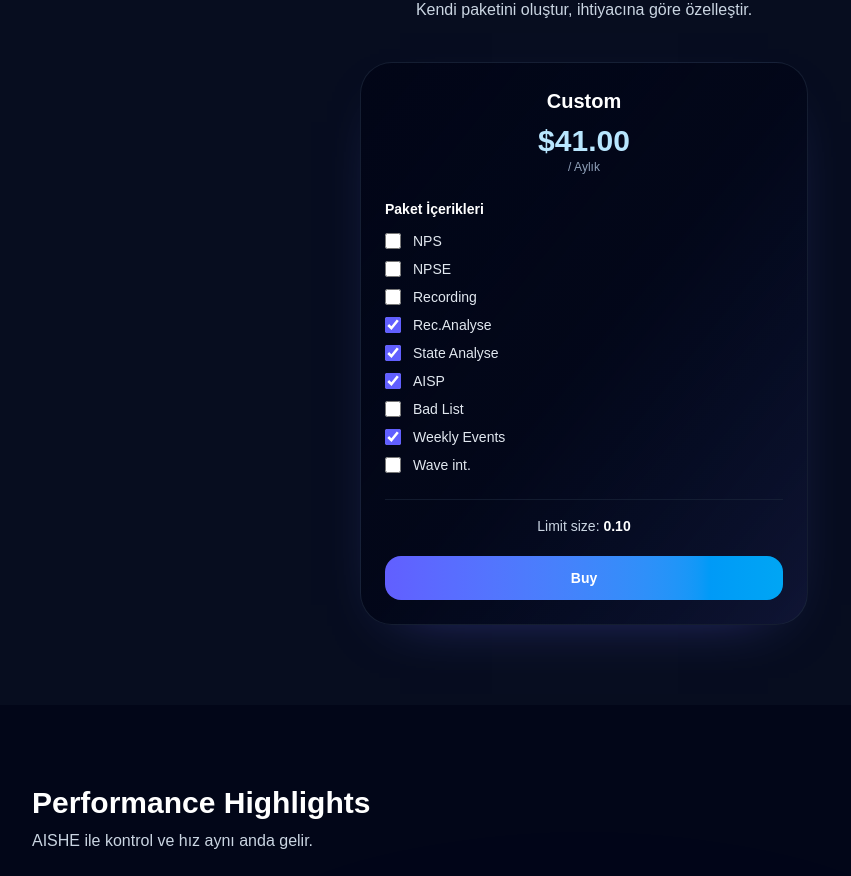
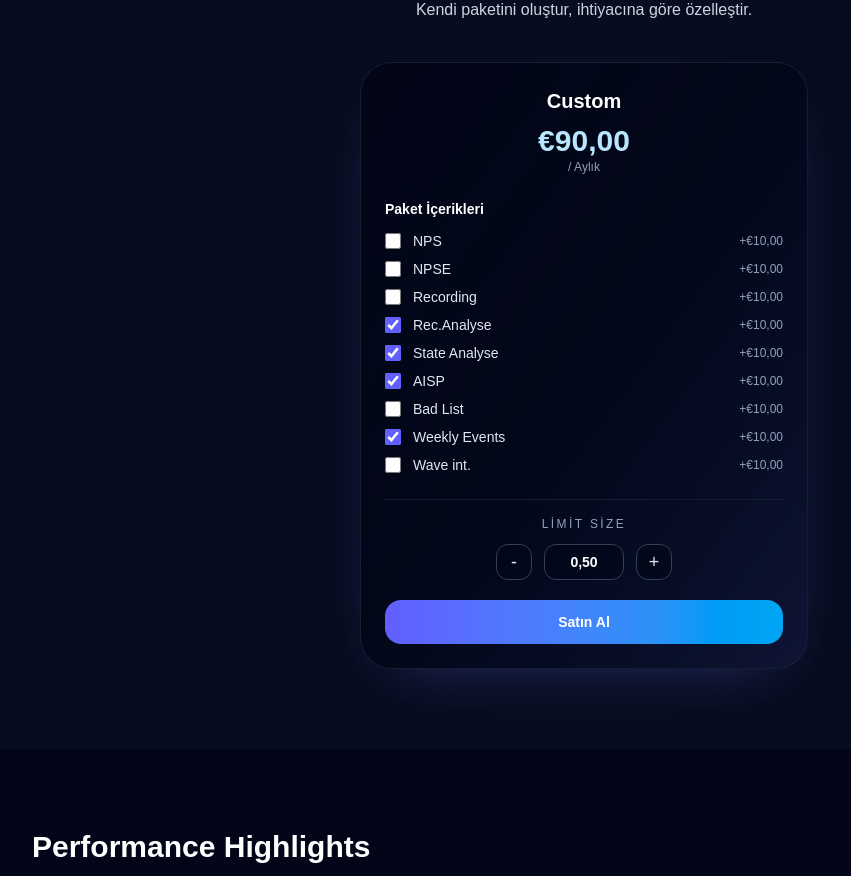
Before and after one commit to hisuleeo/aishe-affiliate, a Next.js app in the folder frontend/: page / in a window 1280 px wide. Shown: the part 2780-3656 px from the top of the page, without its empty margins (56-907 px from the left). Built offline with nearby package versions, Linux system fonts and the light colour scheme; no server answers.

Commit message:
Sync PricingSection pricing with order page: EUR, +€10/feature, limit size control

```diff
--- a/frontend/components/PricingSection.tsx
+++ b/frontend/components/PricingSection.tsx
@@ -5,7 +5,7 @@ import { useRouter } from 'next/navigation';
 import { useAuth } from '@/components/auth/useAuth';
 
 const formatCurrency = (amount: number, currency: string) =>
-  new Intl.NumberFormat('en-US', {
+  new Intl.NumberFormat('tr-TR', {
     style: 'currency',
     currency,
     maximumFractionDigits: 2,
@@ -14,20 +14,23 @@ const formatCurrency = (amount: number, currency: string) =>
 type CustomFeature = {
   id: string;
   label: string;
-  price: number;
 };
 
 const customFeatureOptions: CustomFeature[] = [
-  { id: 'nps', label: 'NPS', price: 2.5 },
-  { id: 'npse', label: 'NPSE', price: 2.5 },
-  { id: 'recording', label: 'Recording', price: 4 },
-  { id: 'recAnalyse', label: 'Rec.Analyse', price: 4 },
-  { id: 'stateAnalyse', label: 'State Analyse', price: 5 },
-  { id: 'aisp', label: 'AISP', price: 3 },
-  { id: 'badList', label: 'Bad List', price: 2 },
-  { id: 'weeklyEvents', label: 'Weekly Events', price: 4 },
-  { id: 'waveInt', label: 'Wave int.', price: 3 },
+  { id: 'nps', label: 'NPS' },
+  { id: 'npse', label: 'NPSE' },
+  { id: 'recording', label: 'Recording' },
+  { id: 'recAnalyse', label: 'Rec.Analyse' },
+  { id: 'stateAnalyse', label: 'State Analyse' },
+  { id: 'aisp', label: 'AISP' },
+  { id: 'badList', label: 'Bad List' },
+  { id: 'weeklyEvents', label: 'Weekly Events' },
+  { id: 'waveInt', label: 'Wave int.' },
 ];
+
+const FEATURE_PRICE = 10; // Her checkbox +10€
+const BASE_PRICE = 25;    // Base fiyat 25€
+const LIMIT_PER_UNIT = 50; // Her 1.0 GB = 50€
 
 const defaultSelected = ['recAnalyse', 'stateAnalyse', 'aisp', 'weeklyEvents'];
 
@@ -35,6 +38,7 @@ export default function PricingSection() {
   const router = useRouter();
   const { isAuthenticated } = useAuth();
   const [selected, setSelected] = useState<string[]>(defaultSelected);
+  const [limitSize, setLimitSize] = useState(0.5);
 
   const selectedFeatures = useMemo(() => {
     const set = new Set(selected);
@@ -45,9 +49,10 @@ export default function PricingSection() {
   }, [selected]);
 
   const totalPrice = useMemo(() => {
-    const base = 25;
-    return selectedFeatures.reduce((sum, feature) => sum + (feature.enabled ? feature.price : 0), base);
-  }, [selectedFeatures]);
+    const checkboxPrice = selected.length * FEATURE_PRICE;
+    const limitPrice = limitSize * LIMIT_PER_UNIT;
+    return BASE_PRICE + checkboxPrice + limitPrice;
+  }, [selected, limitSize]);
 
   const buildOrderUrl = (options?: { packageName?: string; custom?: boolean }) => {
     const params = new URLSearchParams();
@@ -83,7 +88,7 @@ export default function PricingSection() {
             <div className="text-center">
               <h3 className="text-xl font-semibold text-white">Custom</h3>
               <p className="mt-2 text-3xl font-bold text-sky-200">
-                {formatCurrency(totalPrice, 'USD')}
+                {formatCurrency(totalPrice, 'EUR')}
               </p>
               <p className="text-xs text-slate-400">/ Aylık</p>
             </div>
@@ -92,7 +97,7 @@ export default function PricingSection() {
               <p className="text-sm font-semibold text-white">Paket İçerikleri</p>
               <ul className="space-y-2 text-sm text-slate-200">
                 {selectedFeatures.map((feature) => (
-                  <li key={feature.id} className="flex items-center gap-3">
+                  <li key={feature.id}>
                     <label className="flex items-center gap-3">
                       <input
                         type="checkbox"
@@ -106,23 +111,43 @@ export default function PricingSection() {
                         }}
                         className="h-4 w-4 accent-indigo-500"
                       />
-                      <span>{feature.label}</span>
+                      <span className="flex-1">{feature.label}</span>
+                      <span className="text-xs text-slate-400">+€10,00</span>
                     </label>
                   </li>
                 ))}
               </ul>
             </div>
 
-            <p className="mt-6 border-t border-slate-800/60 pt-4 text-center text-sm text-slate-300">
-              Limit size: <span className="font-semibold text-white">0.10</span>
-            </p>
+            <div className="mt-6 border-t border-slate-800/60 pt-4">
+              <p className="text-xs uppercase tracking-[0.2em] text-slate-400 text-center mb-3">Limit Size</p>
+              <div className="flex items-center justify-center gap-3">
+                <button
+                  type="button"
+                  onClick={() => setLimitSize((prev) => Math.max(0.1, Number((prev - 0.1).toFixed(2))))}
+                  className="h-9 w-9 rounded-xl border border-slate-700 bg-slate-950/70 text-lg text-slate-200 hover:bg-slate-800 transition"
+                >
+                  -
+                </button>
+                <div className="flex h-9 min-w-[80px] items-center justify-center rounded-xl border border-slate-700 bg-slate-950/60 text-sm font-semibold text-white">
+                  {limitSize.toLocaleString('tr-TR', { minimumFractionDigits: 2, maximumFractionDigits: 2 })}
+                </div>
+                <button
+                  type="button"
+                  onClick={() => setLimitSize((prev) => Number((prev + 0.1).toFixed(2)))}
+                  className="h-9 w-9 rounded-xl border border-slate-700 bg-slate-950/70 text-lg text-slate-200 hover:bg-slate-800 transition"
+                >
+                  +
+                </button>
+              </div>
+            </div>
 
             <button
               type="button"
               onClick={() => handleBuy({ custom: true, packageName: 'Custom' })}
               className="mt-5 w-full rounded-2xl bg-gradient-to-r from-indigo-500 to-sky-500 py-3 text-sm font-semibold text-white"
             >
-              Buy
+              Satın Al
             </button>
           </div>
         </div>
```
